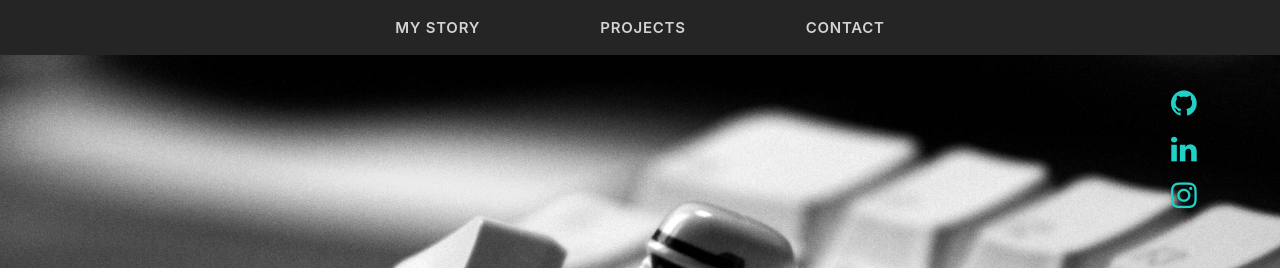
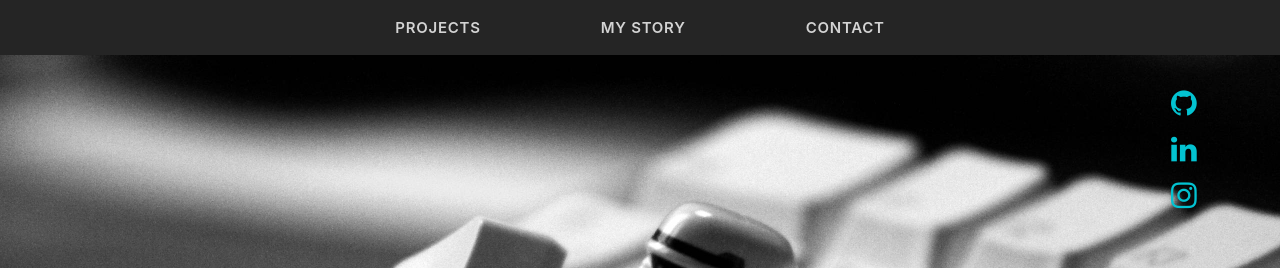
Before and after one commit to sjaugmented/portfolio, a React (Create React App) app: page / in a window 1280 px wide. Shown: the top 268 px of the page. Built offline with nearby package versions, Linux system fonts and the light colour scheme.

Commit message:
socials fade out on scroll

```diff
--- a/public/css/style.css
+++ b/public/css/style.css
@@ -354,7 +354,7 @@ footer .wrap {
   margin-bottom: 0px;
   margin-bottom: 0rem;
   display: inline-block;
-  /* color: rgb(16, 105, 101); */
+  color: rgb(3, 195, 209);
 }
 
 .copyright {
--- a/src/components/Projects.js
+++ b/src/components/Projects.js
@@ -11,7 +11,7 @@ const Projects = () => {
         <div>
           {projects.map((project, index) => {
             let style = {}
-            if (index % 2 === 0) {
+            if (index % 2 !== 0) {
               style = { backgroundColor: "rgb(202, 201, 201)" }
             }
             return (
--- a/src/components/Social.js
+++ b/src/components/Social.js
@@ -12,9 +12,7 @@ const Social = () => {
 
   let style = {}
 
-  screenY < -800
-    ? (style = { color: "rgb(16, 105, 101)" })
-    : (style = { color: "rgb(32, 209, 200)" })
+  screenY < -800 ? (style = { opacity: 0 }) : (style = { opacity: 1 })
 
   return (
     <div class="social-links">
--- a/src/data/navItems.json
+++ b/src/data/navItems.json
@@ -1,11 +1,11 @@
 [
+  {
+    "href": "#gallery",
+    "text": "Projects"
+  },
   {
     "href": "#about",
     "text": "My Story"
-  },
-  {
-    "href": "#gallery",
-    "text": "Projects"
   },
   {
     "href": "#contact",
```
